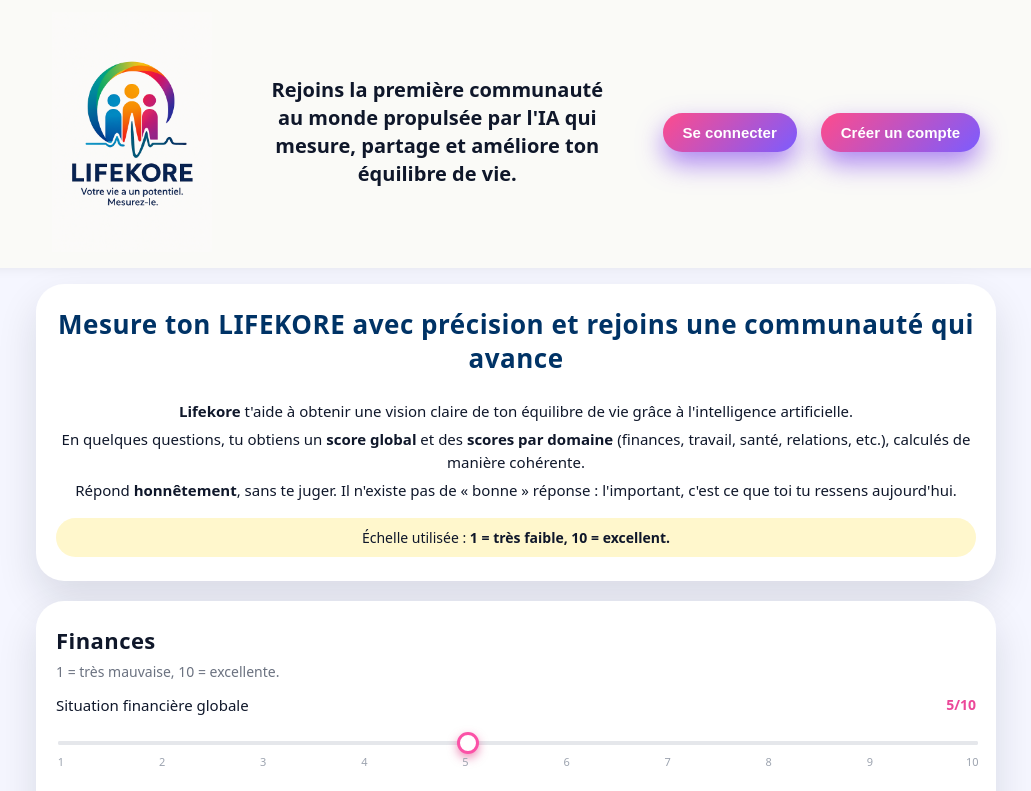
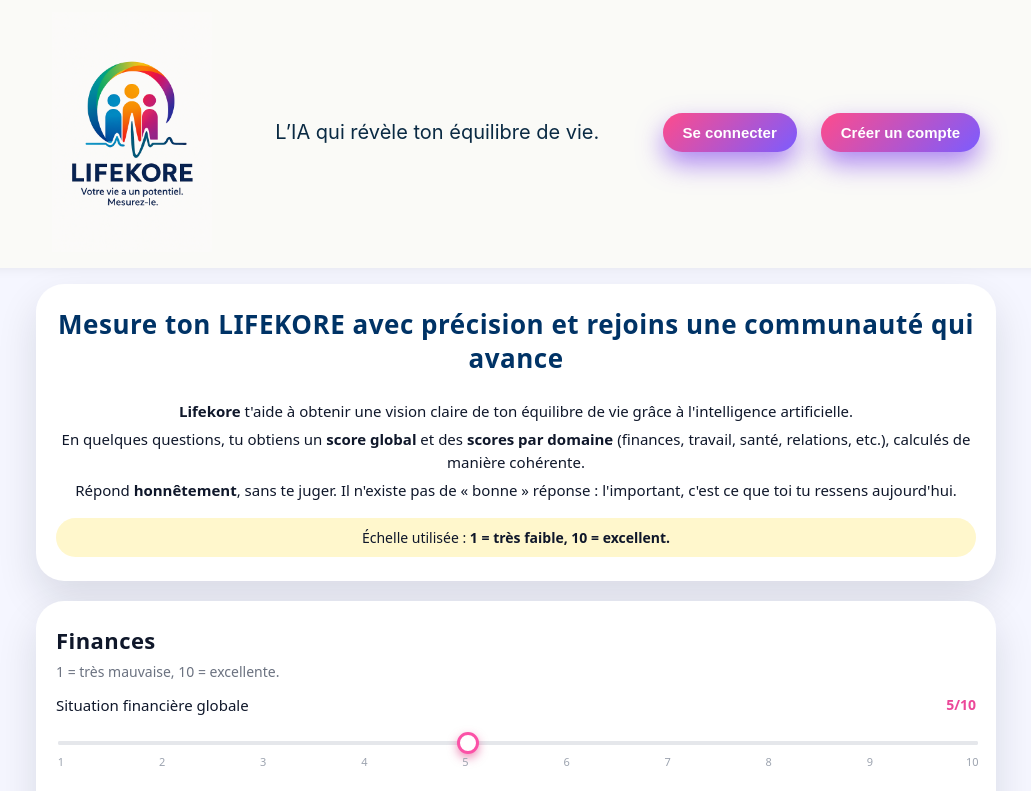
Before and after one commit to Brax971/Lifescore, a Next.js app: page / in a window 1280 px wide. Shown: the top 791 px of the page, without its empty margins (124-1155 px from the left). Built offline with nearby package versions, Linux system fonts and the light colour scheme.

Commit message:
Update page.js

```diff
--- a/app/page.js
+++ b/app/page.js
@@ -201,16 +201,14 @@
     marginRight: 16,
     fontSize: 20,
     lineHeight: 1.4,
-              color: "#0f172a",
+    color: "#0A2A43", // bleu du logo
     maxWidth: 360,
     textAlign: "center",
+    fontFamily:
+      "Inter, system-ui, -apple-system, BlinkMacSystemFont, 'SF Pro Text', 'Helvetica Neue', Arial, sans-serif",
   }}
 >
-            <strong>
-              Rejoins la première communauté au monde propulsée par l'IA qui mesure, partage et améliore ton équilibre de vie.
-            </strong>
-            <br />
-
+  L’IA qui révèle ton équilibre de vie.
 </div>
 
           {/* Boutons à droite */}
```
Lines whose indentation alone changed are shown as unchanged.
